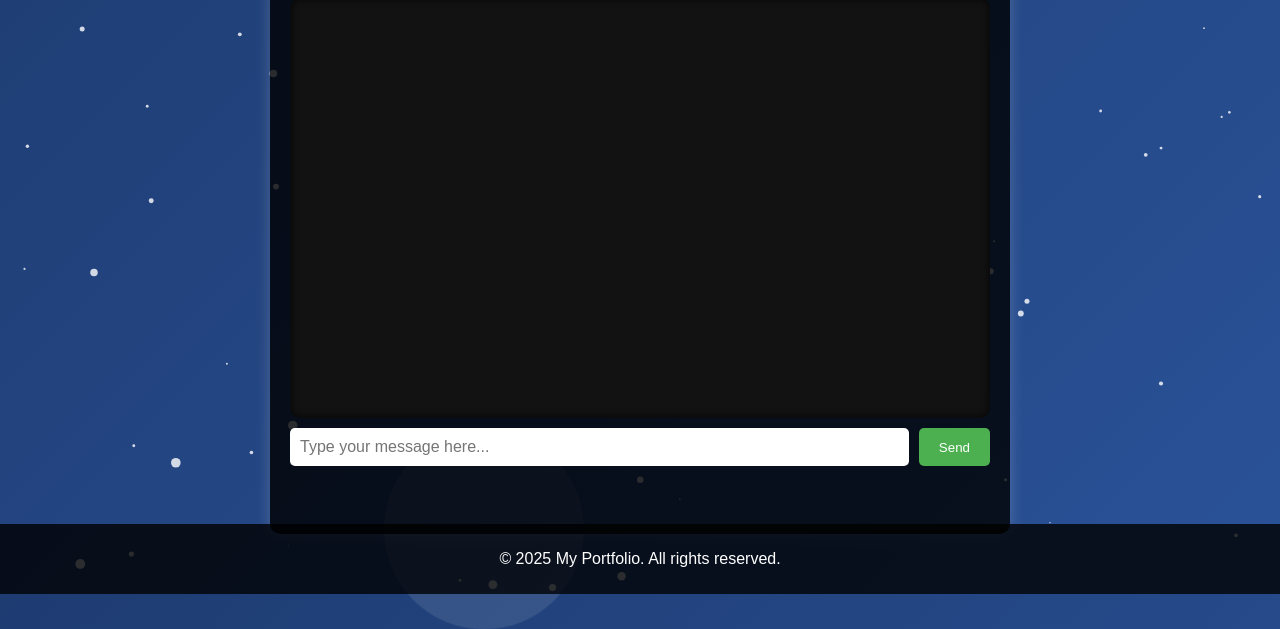
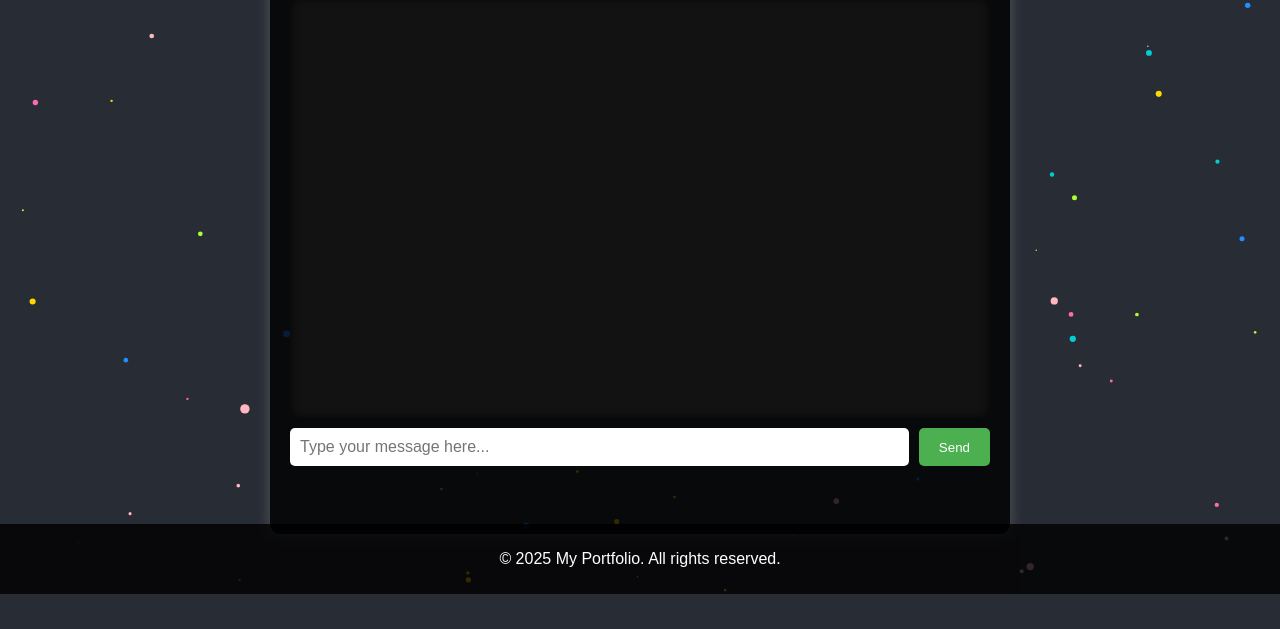
Before and after one commit to Kartikey-Garg/Kartikey-Garg.github.io, a website built with webpack: page ai-chat.html in a window 1280 px wide. Shown: the part 206-835 px from the top of the page. After the commit the page ends 800 px from the top, so only its background shows below. Built offline with nearby package versions, Linux system fonts and the light colour scheme.

Commit message:
Modified code.

```diff
--- a/ai-chat.html
+++ b/ai-chat.html
@@ -21,11 +21,6 @@
   <!-- Background Animation -->
   <canvas id="background-animation"></canvas>
 
-  <!-- Abstract Shapes -->
-  <div class="abstract-shape"></div>
-  <div class="abstract-shape"></div>
-  <div class="abstract-shape"></div>
-
   <!-- Chat Section -->
   <div class="chat-container">
     <h1>AI Chat</h1>
--- a/css/chat.css
+++ b/css/chat.css
@@ -2,7 +2,7 @@
 body {
   margin: 0;
   font-family: Arial, sans-serif;
-  background: linear-gradient(135deg, #1e3c72 0%, #2a5298 100%); /* Gradient background */
+  background-color: #282c34; /* Match the background color of Homepage.css */
   overflow: hidden; /* Prevents scrolling on the whole page */
   color: white;
   display: flex;
--- a/js/chat.js
+++ b/js/chat.js
@@ -64,14 +64,16 @@ document.addEventListener("DOMContentLoaded", () => {
     canvas.height = window.innerHeight;
 
     const particlesArray = [];
+    const colors = ['#FFB6C1', '#FFD700', '#ADFF2F', '#00CED1', '#1E90FF', '#FF69B4']; // Light colors
 
     class Particle {
-      constructor(x, y, size, speedX, speedY) {
+      constructor(x, y, size, speedX, speedY, color) {
         this.x = x;
         this.y = y;
         this.size = size;
         this.speedX = speedX;
         this.speedY = speedY;
+        this.color = color;
       }
 
       update() {
@@ -82,7 +84,7 @@ document.addEventListener("DOMContentLoaded", () => {
       }
 
       draw() {
-        ctx.fillStyle = "rgba(255, 255, 255, 0.8)";
+        ctx.fillStyle = this.color;
         ctx.beginPath();
         ctx.arc(this.x, this.y, this.size, 0, Math.PI * 2);
         ctx.closePath();
@@ -102,8 +104,9 @@ document.addEventListener("DOMContentLoaded", () => {
       const y = Math.random() * canvas.height;
       const speedX = Math.random() * 1 - 0.5;
       const speedY = Math.random() * 1 - 0.5;
+      const color = colors[Math.floor(Math.random() * colors.length)];
 
-      particlesArray.push(new Particle(x, y, size, speedX, speedY));
+      particlesArray.push(new Particle(x, y, size, speedX, speedY, color));
     }
 
     function handleParticles() {
```
